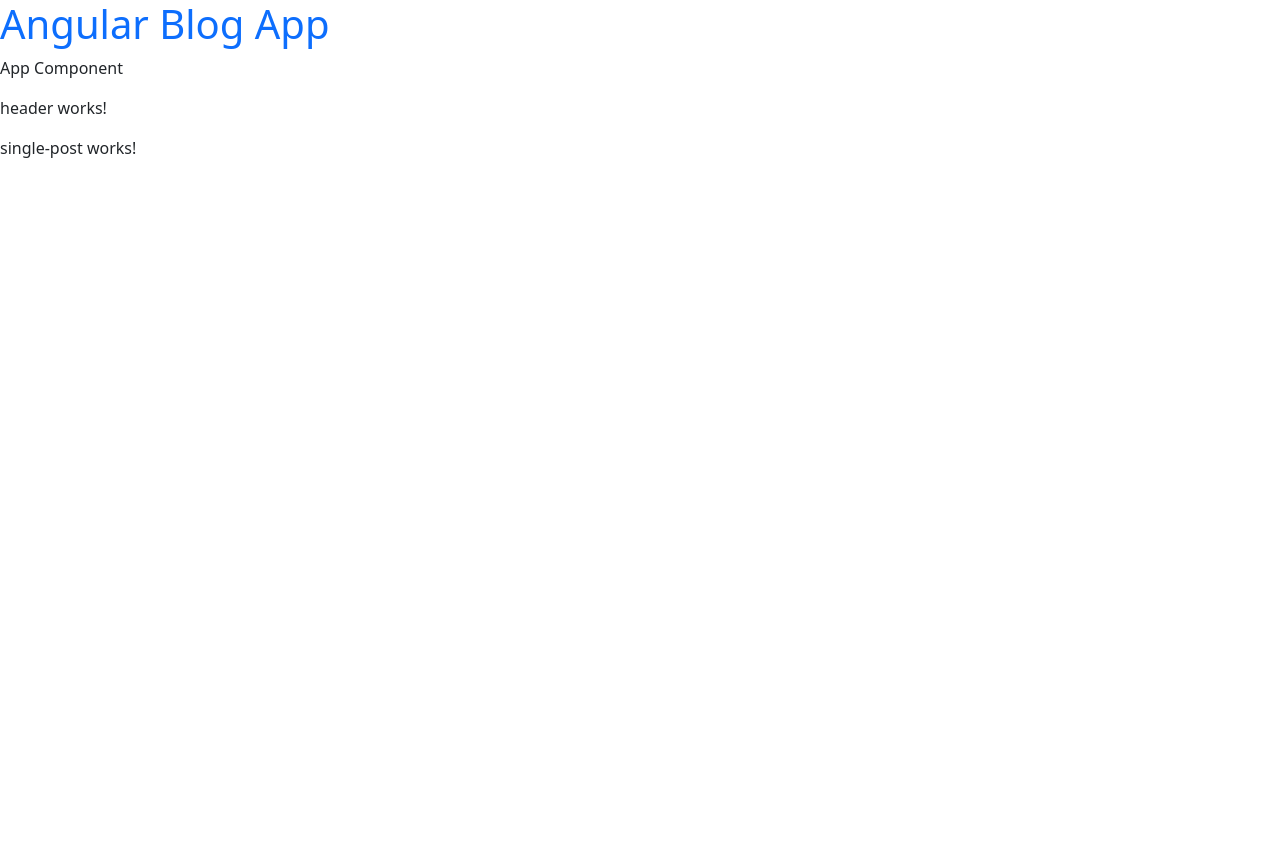
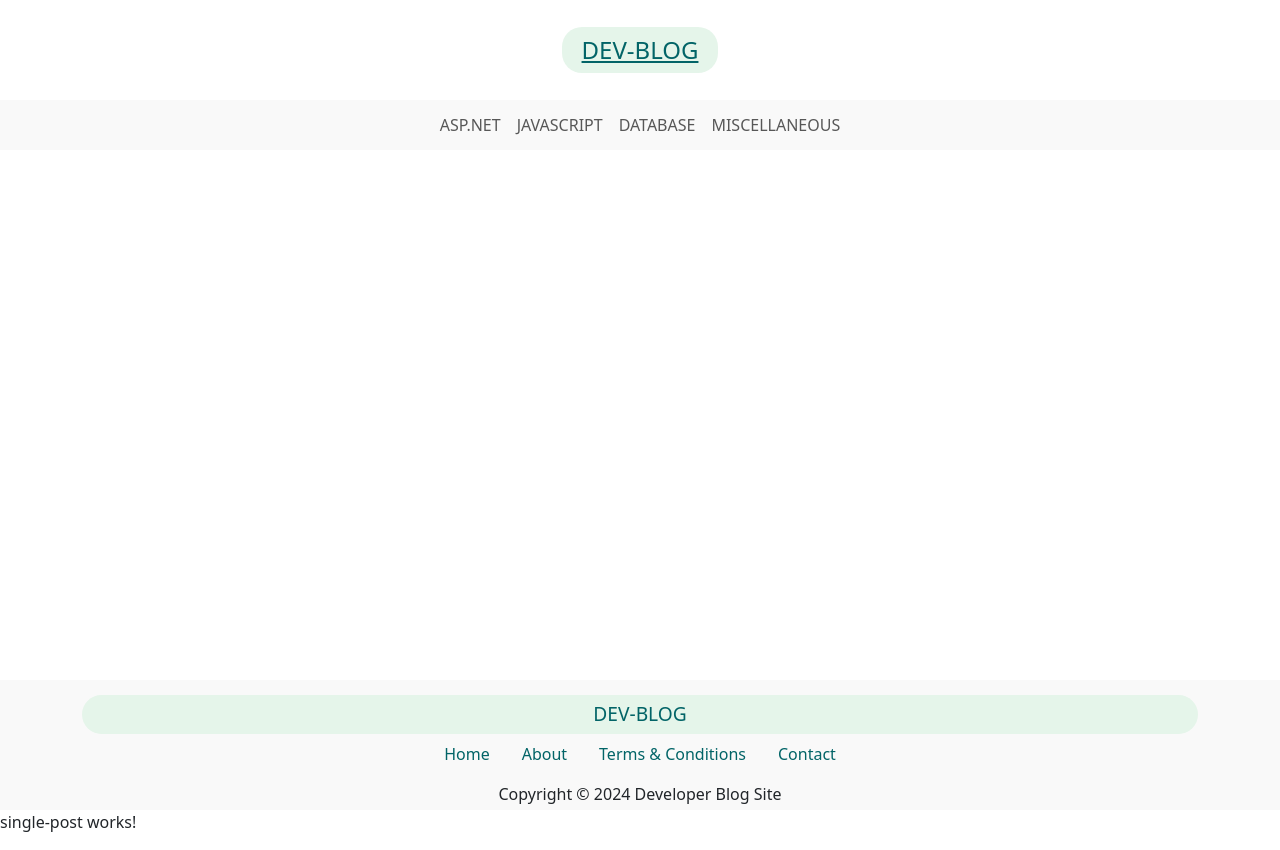
Before and after one commit to AayushiShukla7/dev-blog-website, an Angular app: page /post in a window 1280 px wide. Before the commit the page ends 800 px from the top, so only its background shows below. Built offline with nearby package versions, Linux system fonts and the light colour scheme.

Commit message:
Basic layout finished

```diff
--- a/src/app/app.component.html
+++ b/src/app/app.component.html
@@ -1,7 +1,7 @@
-<h1 class="text-primary">Angular Blog App</h1>
-
-<p>App Component</p>
-
 <app-header></app-header>
 
+<app-category-navbar></app-category-navbar>
+
+<app-footer></app-footer>
+
 <router-outlet></router-outlet>
--- a/src/app/app.component.ts
+++ b/src/app/app.component.ts
@@ -1,13 +1,17 @@
 import { Component } from '@angular/core';
 import { RouterOutlet } from '@angular/router';
 import { HeaderComponent } from './layouts/header/header.component';
+import { CategoryNavbarComponent } from './layouts/category-navbar/category-navbar.component';
+import { FooterComponent } from './layouts/footer/footer.component';
 
 @Component({
   selector: 'app-root',
   standalone: true,
   imports: [
     RouterOutlet,
-    HeaderComponent
+    HeaderComponent,
+    CategoryNavbarComponent,
+    FooterComponent
   ],
   templateUrl: './app.component.html',
   styleUrl: './app.component.css'
--- a/src/app/layouts/category-navbar/category-navbar.component.css
+++ b/src/app/layouts/category-navbar/category-navbar.component.css
@@ -0,0 +1,9 @@
+nav {
+    margin-top: 100px;
+    height: 50px;
+    background-color: var(--navbar-footer-color);
+}
+
+.nav-link {
+    text-transform: uppercase;
+}
--- a/src/app/layouts/category-navbar/category-navbar.component.html
+++ b/src/app/layouts/category-navbar/category-navbar.component.html
@@ -1 +1,22 @@
-<p>category-navbar works!</p>
+<nav class="navbar navbar-expand-lg fixed-top">
+
+    <div class="container">
+        <div class="collapse navbar-collapse justify-content-center">
+            <ul class="navbar-nav">
+                <li class="nav-item ml-4">
+                    <a href="" class="nav-link">ASP.NET</a>
+                </li>
+                <li class="nav-item ml-4">
+                    <a href="" class="nav-link">JAVASCRIPT</a>
+                </li>
+                <li class="nav-item ml-4">
+                    <a href="" class="nav-link">DATABASE</a>
+                </li>
+                <li class="nav-item ml-4">
+                    <a href="" class="nav-link">MISCELLANEOUS</a>
+                </li>
+            </ul>
+        </div>
+    </div>
+
+</nav>
--- a/src/app/layouts/footer/footer.component.css
+++ b/src/app/layouts/footer/footer.component.css
@@ -0,0 +1,14 @@
+footer {
+    height: 130px;
+    padding: 15px;
+    background-color: var(--navbar-footer-color);
+    margin-top: 85vh;
+}
+
+.site-logo {
+    font-size: 1.2em;
+}
+
+.nav-link {
+    color: var(--primary-color);
+}
--- a/src/app/layouts/footer/footer.component.html
+++ b/src/app/layouts/footer/footer.component.html
@@ -1 +1,31 @@
-<p>footer works!</p>
+<footer>
+
+    <div class="container">
+        <div class="row">
+            <div class="col-md-12 text-center">
+
+                <div class="site-logo">DEV-BLOG</div>
+                <div>
+                    <ul class="nav justify-content-center">
+                        <li class="nav-item">
+                            <a href="" class="nav-link">Home</a>
+                        </li>
+                        <li class="nav-item">
+                            <a href="" class="nav-link">About</a>
+                        </li>
+                        <li class="nav-item">
+                            <a href="" class="nav-link">Terms & Conditions</a>
+                        </li>
+                        <li class="nav-item">
+                            <a href="" class="nav-link">Contact</a>
+                        </li>
+                    </ul>
+                </div>
+
+                <p class="mb-2 mt-2">Copyright &#169; 2024 Developer Blog Site</p>
+
+            </div>
+        </div>
+    </div>
+
+</footer>
--- a/src/app/layouts/header/header.component.css
+++ b/src/app/layouts/header/header.component.css
@@ -0,0 +1,7 @@
+header {
+    height: 100px;
+}
+
+.site-logo {
+    font-size: 1.5em;
+}
--- a/src/app/layouts/header/header.component.html
+++ b/src/app/layouts/header/header.component.html
@@ -1 +1,5 @@
-<p>header works!</p>
+<header class="navbar navbar-expand-lg fixed-top bg-white">
+    <div class="container justify-content-center">
+        <a href="#" class="site-logo">DEV-BLOG</a>
+    </div>
+</header>
--- a/src/styles.css
+++ b/src/styles.css
@@ -13,3 +13,14 @@
     font-size: 12px;
     color: var(--body-text-color);
 }
+
+.site-logo {
+    padding: 5px 20px;
+    border-radius: 20px;
+    background-color: var(--secondary-color);
+    color: var(--primary-color);
+}
+
+.nav-link {
+    color: var(--primary-color);
+}
```
